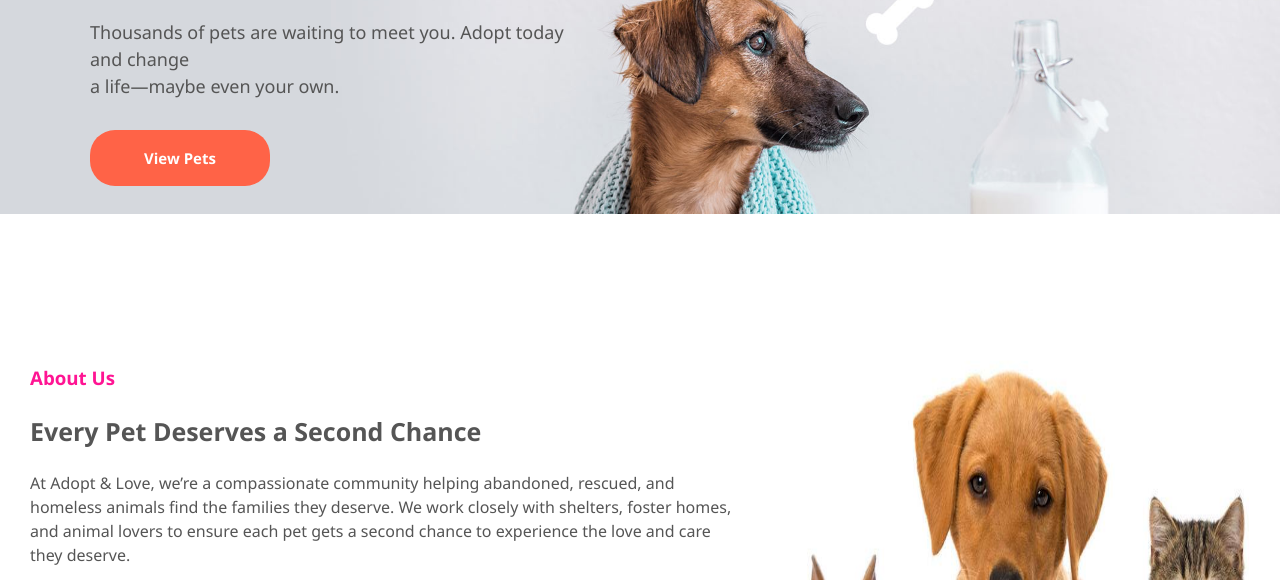
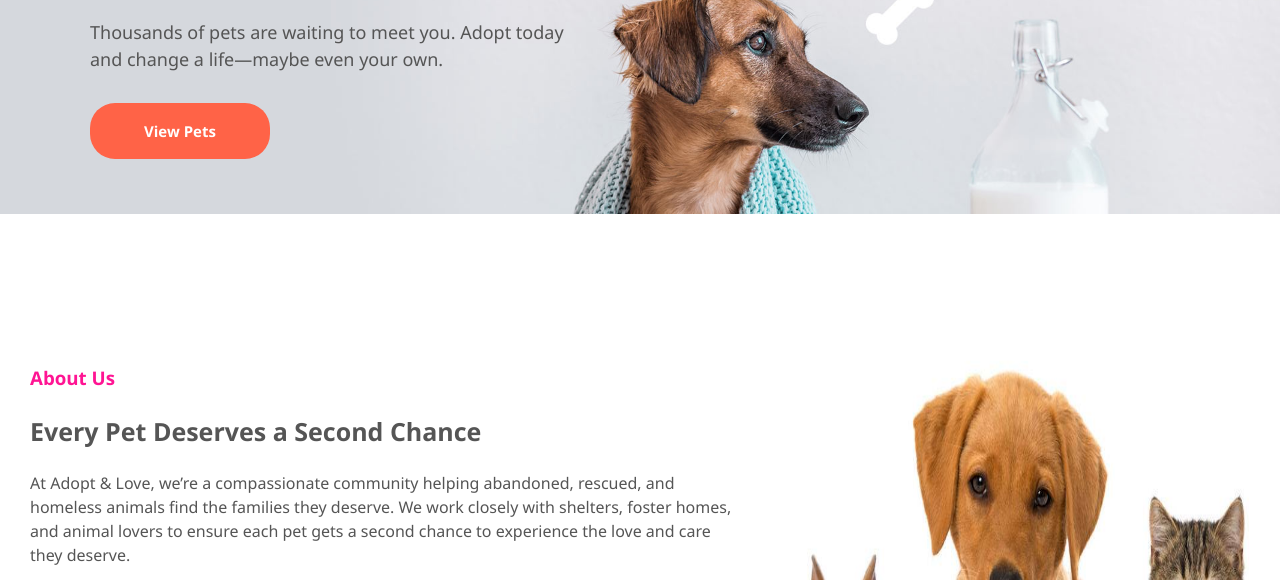
Before and after one commit to JasphinVijayJ/Pet-Adoption, a plain HTML site: page index.html in a window 1280 px wide. Shown: the part 186-766 px from the top of the page. Drawn offline with Linux system fonts and the light colour scheme.

Commit message:
Update index.html

```diff
--- a/index.html
+++ b/index.html
@@ -40,7 +40,7 @@
 
         <section class="intro">
             <h1 class="gradient-highlight">Looking for a New Best Friend?</h1>
-            <p>Thousands of pets are waiting to meet you. Adopt today and change <br> a life—maybe even your own.</p>
+            <p>Thousands of pets are waiting to meet you. Adopt today and change a life—maybe even your own.</p>
             <button class="button-1" onclick="window.location.href='pets.html'"><b>View Pets</b></button>
         </section>
     </header>
```
